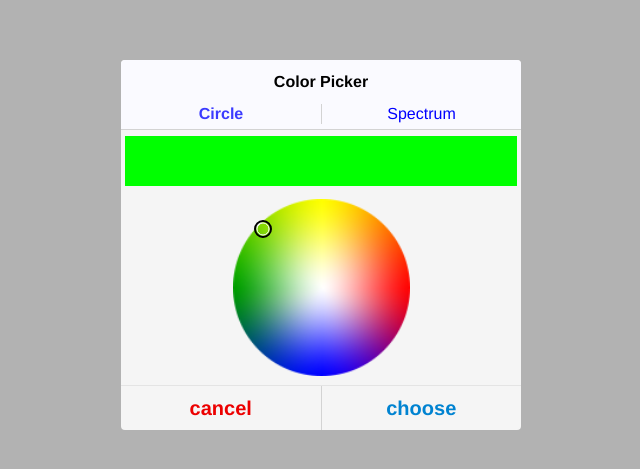
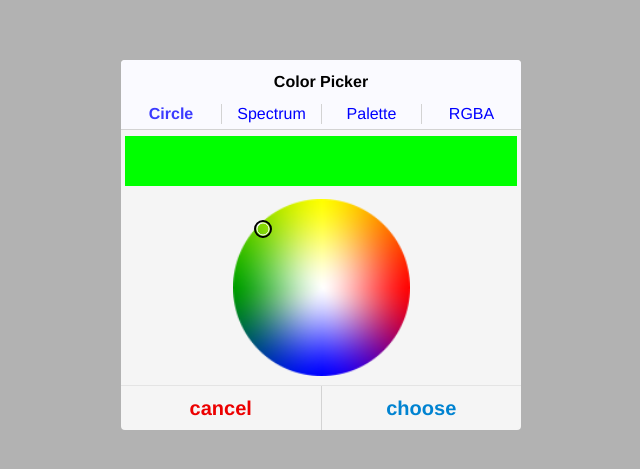
Before and after one commit to lukasbischof/color-picker, a Vue app: page / in a window 1280 px wide. Shown: the part 155-624 px from the top of the page, without its empty margins (319-959 px from the left). Built offline with nearby package versions, Linux system fonts and the light colour scheme; the HTML template or start-up script is replaced by a standard one.

Commit message:
Add Pallette

```diff
--- a/src/App.vue
+++ b/src/App.vue
@@ -22,6 +22,7 @@
   } from "@/components/segmentedControl/SegmentedControl";
   import Wheel from '@/components/panels/Wheel';
   import Spectrum from '@/components/panels/Spectrum';
+  import Palette from "@/components/panels/Palette";
   import { Segment, SegmentedControl } from "./components/segmentedControl/SegmentedControl";
 
 
@@ -33,12 +34,15 @@
       ColorPickerFooter,
       Wheel,
       Spectrum,
+      Palette
     },
     data() {
       return {
         segmentedControl: new SegmentedControl([
           new Segment('circle', 'Circle', h => <Wheel onError={this.logError} />),
-          new Segment('spectrum', 'Spectrum', h => (<Spectrum onError={this.logError} />))
+          new Segment('spectrum', 'Spectrum', h => <Spectrum onError={this.logError} />),
+          new Segment('palette', 'Palette', h => <Palette onError={this.logError} />),
+          new Segment('rgba', 'RGBA', h => <Palette onError={this.logError} />)
         ])
       };
     },
--- a/src/app.scss
+++ b/src/app.scss
@@ -1,4 +1,24 @@
 @charset "UTF-8";
+
+.window {
+  position: absolute;
+  top: 50%;
+  left: 50%;
+  width: 400px;
+  height: 370px;
+  margin-left: -200px;
+  margin-top: -185px;
+  background-color: rgba(248, 248, 248, 0.96);
+  border-radius: 4px;
+  overflow: hidden;
+  display: flex;
+  flex-direction: column;
+  font-family: sans-serif;
+
+  transition: .25s transform ease-in;
+
+  animation: .25s color-picker-background-show ease-out;
+}
 
 .header {
   width: 100%;
@@ -25,6 +45,7 @@
   top: 71px;
   left: 0;
   flex-grow: 1;
+  overflow-y: scroll;
 }
 
 .container {
@@ -53,26 +74,6 @@
   }
 }
 
-.window {
-  position: absolute;
-  top: 50%;
-  left: 50%;
-  width: 400px;
-  height: 370px;
-  margin-left: -200px;
-  margin-top: -185px;
-  background-color: rgba(248, 248, 248, 0.96);
-  border-radius: 4px;
-  overflow: hidden;
-  display: flex;
-  flex-direction: column;
-  font-family: sans-serif;
-
-  transition: .25s transform ease-in;
-
-  animation: .25s color-picker-background-show ease-out;
-}
-
 .wrapper {
   background-color: rgba(0, 0, 0, 0.3);
   position: absolute;
--- a/src/components/Footer.vue
+++ b/src/components/Footer.vue
@@ -11,6 +11,7 @@
     border-top: 1px solid #e4e4e4;
     flex-grow: 0;
     display: flex;
+    flex-shrink: 0;
   }
 
   .button {
--- /dev/null
+++ b/src/components/panels/Palette.vue
@@ -0,0 +1,41 @@
+<template>
+  <div class="palette-container">
+    <div class="item" style="background-color: rgb(255, 0, 0); border: 4px solid black; animation: color-picker-blink-dark 1.5s ease infinite;"
+      title="red"></div>
+    <div class="item" style="background-color: rgb(0, 255, 0);" title="green"></div>
+    <div class="item" style="background-color: rgb(0, 0, 255);" title="blue"></div>
+    <div class="item" style="background-color: rgb(234, 234, 238);" title="aqua"></div>
+    <div class="item" style="background-color: rgb(0, 0, 0);" title="black"></div>
+    <div class="item" style="background-color: rgb(255, 255, 255);" title="white"></div>
+    <div class="item" style="background-color: rgb(129, 0, 0);" title="maroon"></div>
+    <div class="item" style="background-color: rgb(0, 0, 127);" title="navy"></div>
+    <div class="item" style="background-color: rgb(127, 0, 127);" title="purple"></div>
+    <div class="item" style="background-color: rgb(0, 129, 129);" title="teal"></div>
+    <div class="item" style="background-color: rgb(255, 255, 0);" title="yellow"></div>
+    <div class="item" style="background-color: rgb(0, 255, 255);" title="turquise"></div>
+    <div class="item" style="background-color: rgb(255, 0, 255);" title="magenta"></div>
+    <div class="item" style="background-color: rgb(255, 167, 0);" title="orange"></div>
+    <div class="item" style="background-color: rgb(134, 134, 134);" title="gray"></div>
+    <div class="item" style="background-color: rgb(204, 102, 255);" title="lavender"></div>
+    <div class="item" style="background-color: rgb(255, 0, 128);" title="strawberry"></div>
+  </div>
+</template>
+
+<style lang="scss" scoped>
+  .palette-container {
+    display: flex;
+    flex-wrap: wrap;
+  }
+
+  .item {
+    width: 70px;
+    height: 70px;
+    box-sizing: border-box;
+  }
+</style>
+
+<script>
+  export default {
+
+  };
+</script>
```
